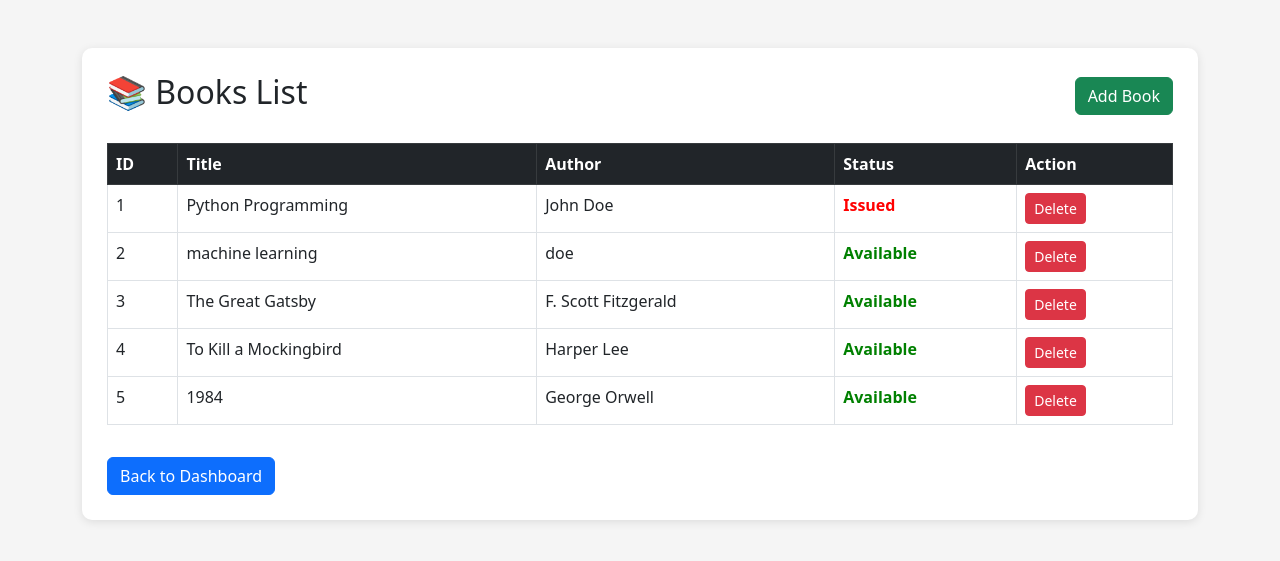
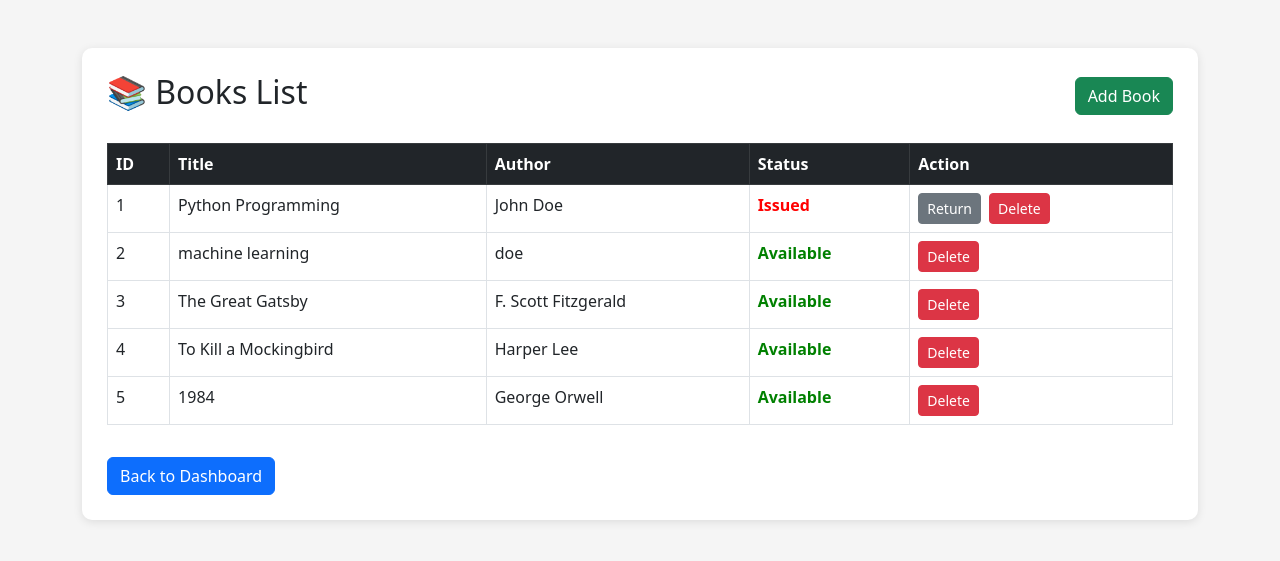
Before and after one commit to sinchana-0-3/library, a Flask app: page /books in a window 1280 px wide. Shown: the top 561 px of the page. Run offline with Flask 3, Linux system fonts and the light colour scheme.

Commit message:
Updated project files

```diff
--- a/app/routes.py
+++ b/app/routes.py
@@ -1,4 +1,4 @@
-from flask import Blueprint, flash, jsonify, render_template, request, redirect
+from flask import Blueprint, flash, render_template, request, redirect
 from .models import Book, User
 from .extensions import db
 
@@ -111,22 +111,39 @@ def delete_user(id):
 # -----------------------
 @bp.route('/issue', methods=['GET', 'POST'])
 def issue_book():
+    available_books = Book.query.filter_by(available=True).all()
 
     if request.method == 'POST':
-
-        book_id = request.form['book_id']
-
+        book_id = request.form.get('book_id')
         book = Book.query.get(book_id)
 
-        if book:
+        if book and book.available:
             book.available = False
             db.session.commit()
+            flash('Book issued successfully.', 'success')
+            return redirect('/books')
 
-            return jsonify({
-                'message': 'Book Issued Successfully'
-            })
+        flash('Unable to issue the selected book. Please try again.', 'info')
+        return redirect('/issue')
 
-    return render_template('issue.html')
+    return render_template('issue.html', available_books=available_books)
+
+
+# -----------------------
+# Return Book
+# -----------------------
+@bp.route('/return_book/<int:id>')
+def return_book(id):
+    book = Book.query.get(id)
+
+    if book and not book.available:
+        book.available = True
+        db.session.commit()
+        flash('Book returned successfully.', 'success')
+    elif book:
+        flash('Book is already available.', 'info')
+
+    return redirect('/books')
 
 
 # -----------------------
--- a/app/templates/books.html
+++ b/app/templates/books.html
@@ -91,14 +91,17 @@
                     </td>
 
                     <td>
+                        <div class="d-flex gap-2">
+                            {% if not book.available %}
+                                <a href="/return_book/{{ book.id }}" class="btn btn-secondary btn-sm">
+                                    Return
+                                </a>
+                            {% endif %}
 
-                        <a href="/delete_book/{{ book.id }}"
-                           class="btn btn-danger btn-sm">
-
-                            Delete
-
-                        </a>
-
+                            <a href="/delete_book/{{ book.id }}" class="btn btn-danger btn-sm">
+                                Delete
+                            </a>
+                        </div>
                     </td>
 
                 </tr>
```
Also changed, not shown: app/templates/dashboard.html (+11 -0 lines), tests/test_app.py (+21 -1 lines), instance/library.db.
